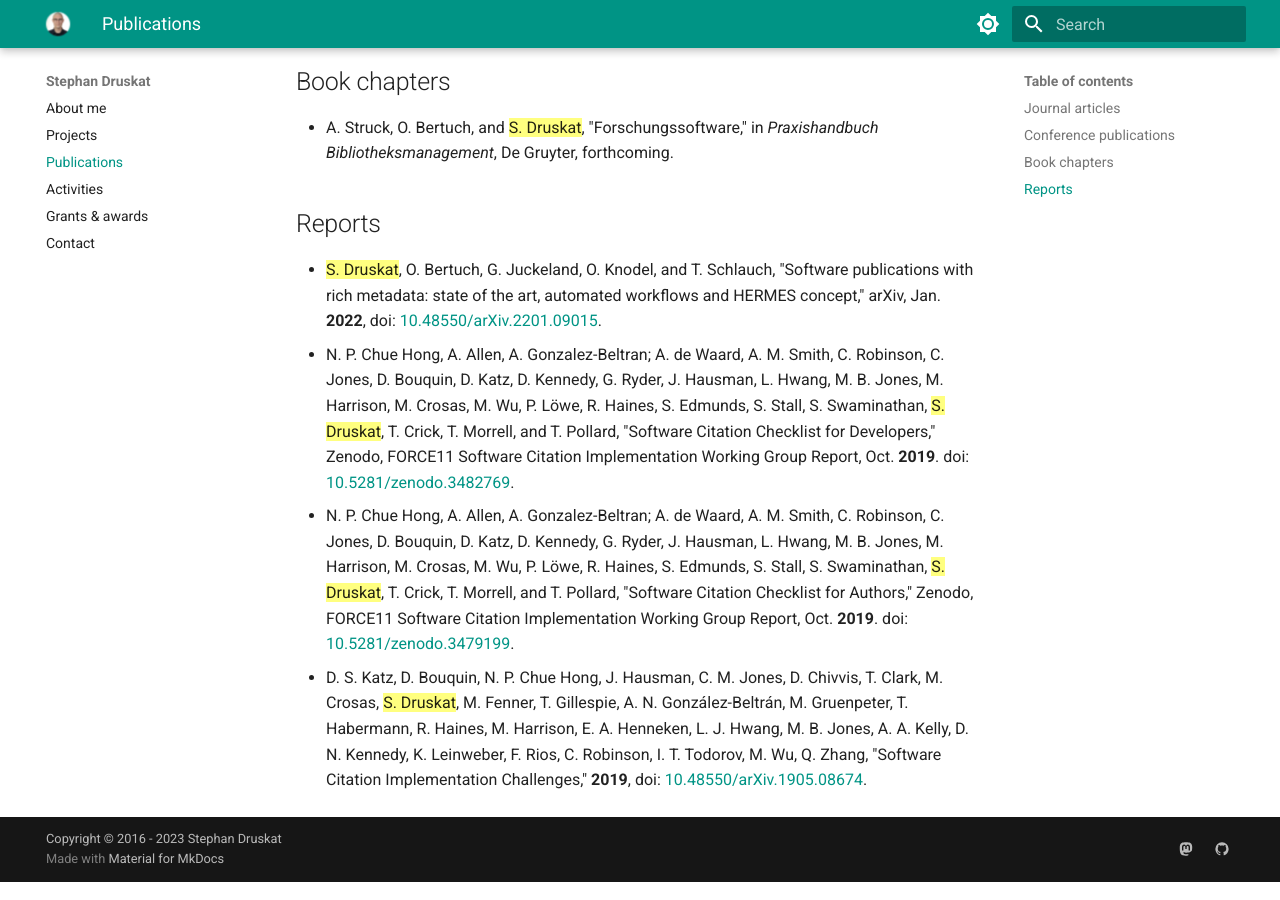
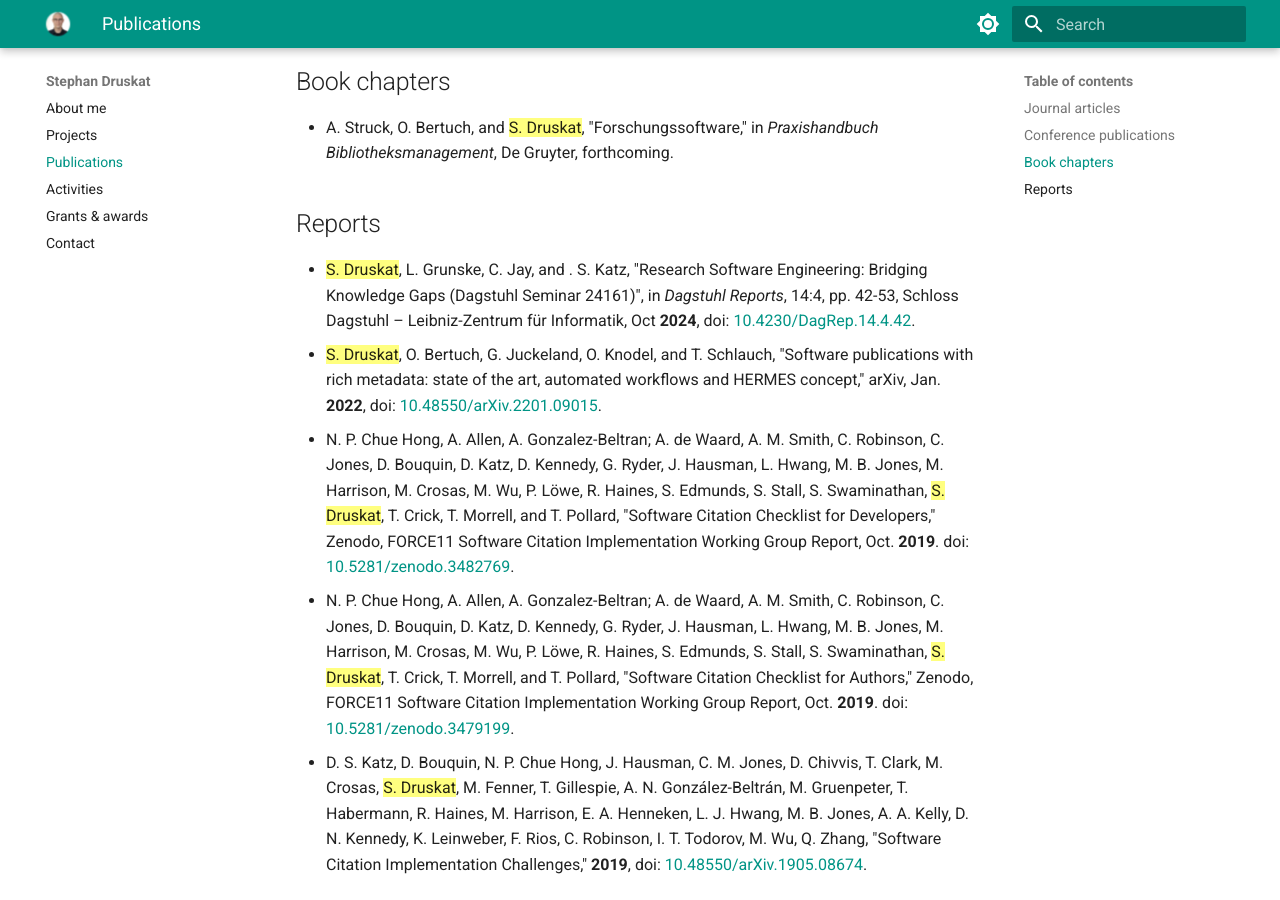
Before and after one commit to sdruskat/sdruskat.github.io, an MkDocs documentation site: the page built from docs/publications.md, in a window 1280 px wide and 900 px high, scrolled down 1368 px. Built offline with MkDocs 1.6.1 and Material for MkDocs 9.7.7, drawn with Linux system fonts in a browser that asks for light colours.

Commit message:
Add Dagstuhl Report to pub list

```diff
--- a/docs/publications.md
+++ b/docs/publications.md
@@ -25,6 +25,7 @@
 
 ## Reports
 
+- {==S. Druskat==}, L. Grunske, C. Jay, and . S. Katz, "Research Software Engineering: Bridging Knowledge Gaps (Dagstuhl Seminar 24161)", in *Dagstuhl Reports*, 14:4, pp. 42-53, Schloss Dagstuhl – Leibniz-Zentrum für Informatik, Oct **2024**, doi: [10.4230/DagRep.14.4.42](https://doi.org/10.4230/DagRep.14.4.42).
 - {==S. Druskat==}, O. Bertuch, G. Juckeland, O. Knodel, and T. Schlauch, "Software publications with rich metadata: state of the art, automated workflows and HERMES concept," arXiv, Jan. **2022**, doi: [10.48550/arXiv.2201.09015](https://doi.org/10.48550/arXiv.2201.09015).
 - N. P. Chue Hong, A. Allen, A. Gonzalez-Beltran; A. de Waard, A. M. Smith, C. Robinson, C. Jones, D. Bouquin, D. Katz, D. Kennedy, G. Ryder, J. Hausman, L. Hwang, M. B. Jones, M. Harrison, M. Crosas, M. Wu, P. Löwe, R. Haines, S. Edmunds, S. Stall, S. Swaminathan, {==S. Druskat==}, T. Crick, T. Morrell,  and T. Pollard, "Software Citation Checklist for Developers," Zenodo, FORCE11 Software Citation Implementation Working Group Report, Oct. **2019**. doi: [10.5281/zenodo.3482769](https://doi.org/10.5281/zenodo.3482769).
 - N. P. Chue Hong, A. Allen, A. Gonzalez-Beltran; A. de Waard, A. M. Smith, C. Robinson, C. Jones, D. Bouquin, D. Katz, D. Kennedy, G. Ryder, J. Hausman, L. Hwang, M. B. Jones, M. Harrison, M. Crosas, M. Wu, P. Löwe, R. Haines, S. Edmunds, S. Stall, S. Swaminathan, {==S. Druskat==}, T. Crick, T. Morrell,  and T. Pollard, "Software Citation Checklist for Authors," Zenodo, FORCE11 Software Citation Implementation Working Group Report, Oct. **2019**. doi: [10.5281/zenodo.3479199](https://doi.org/10.5281/zenodo.3479199).
```
